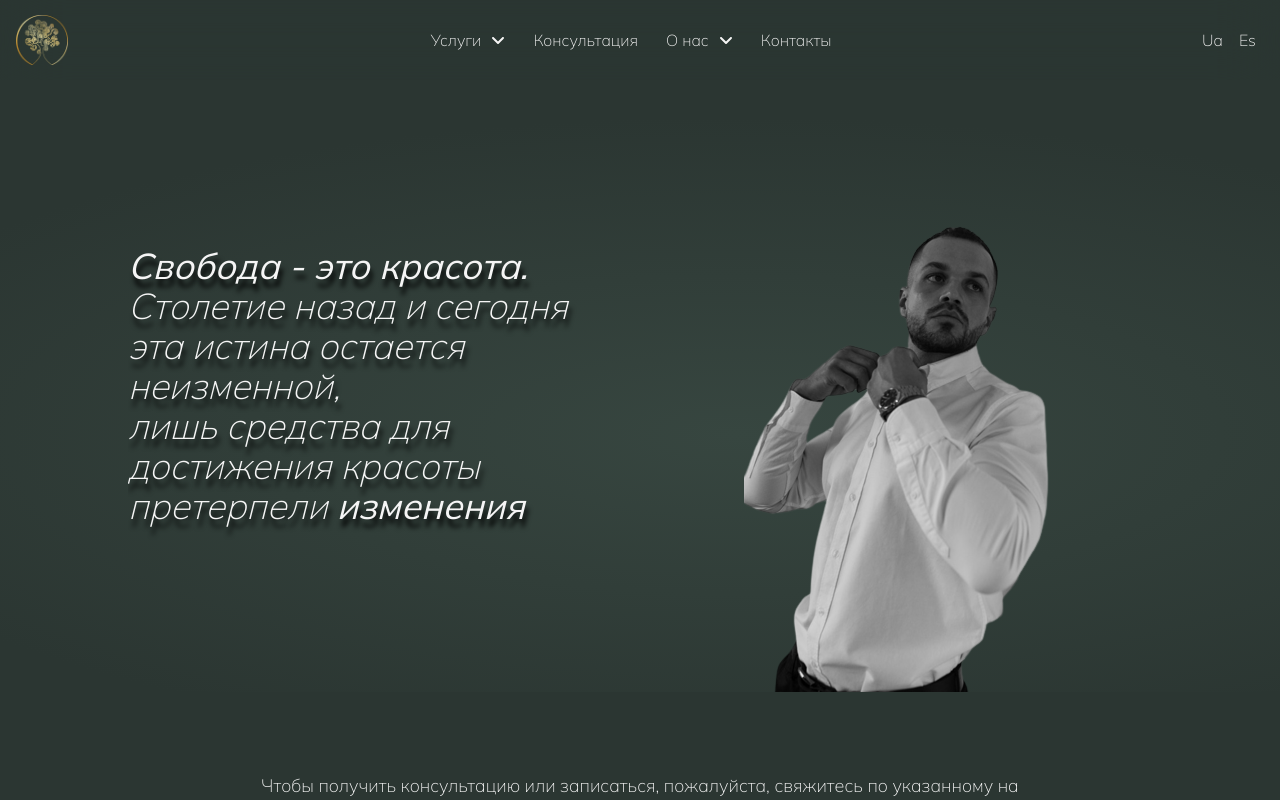
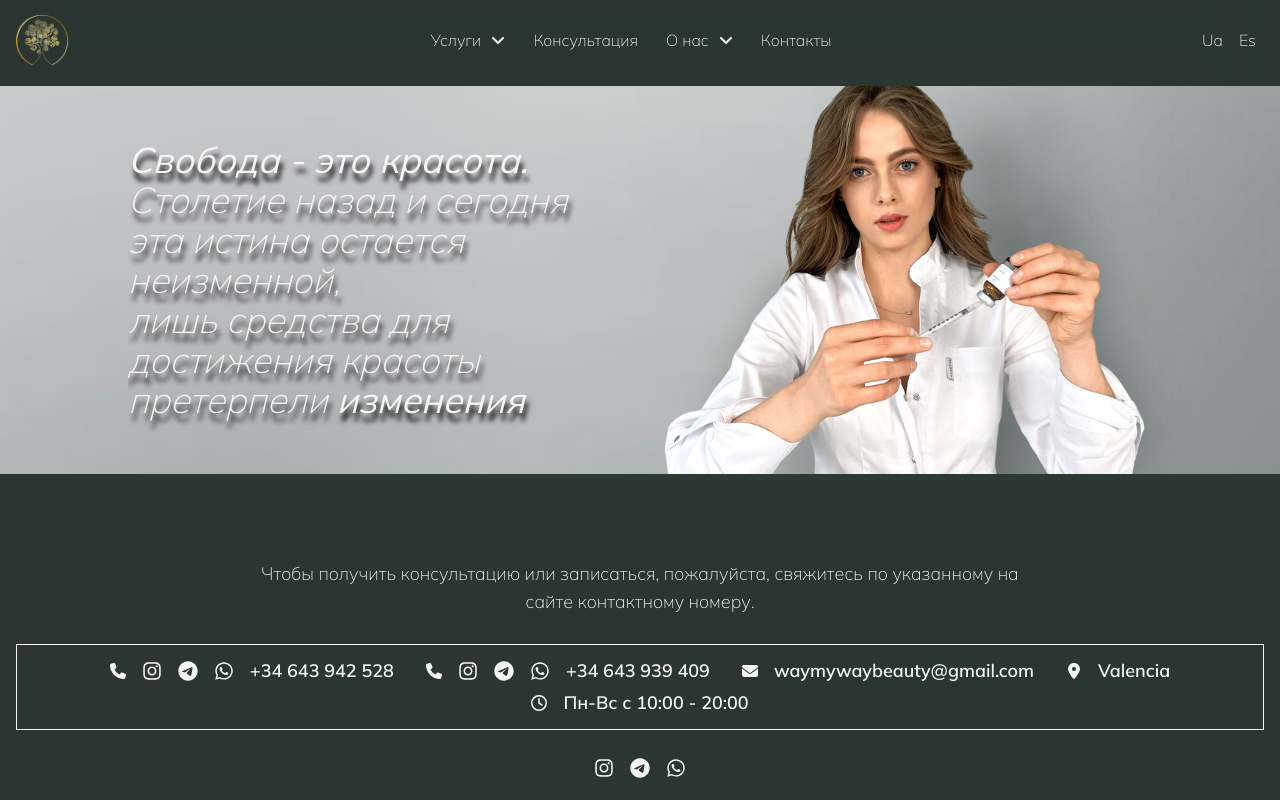
Before and after one commit to KirillUnited/beautymyway-app, a Next.js app: page / in a window 1280 px wide. Shown: the top 800 px of the page. Built offline with nearby package versions, Linux system fonts and the light colour scheme.

Commit message:
Update hero section

```diff
--- a/src/app/containers/HeroSection/HeroSection.module.scss
+++ b/src/app/containers/HeroSection/HeroSection.module.scss
@@ -31,6 +31,6 @@
 }
 .bg-image {
     @apply -order-1 lg:order-1 w-full h-full object-contain lg:w-auto absolute inset-0 lg:relative lg:ml-auto;
-    object-position: right;
-    filter: grayscale(1);
+    // object-position: right;
+    // filter: grayscale(1);
 }
--- a/src/app/containers/HeroSection/HeroSection.tsx
+++ b/src/app/containers/HeroSection/HeroSection.tsx
@@ -6,6 +6,15 @@ import cn from 'classnames';
 export default function HeroSection(): React.JSX.Element {
     return (
         <section className={cn(styles.root)}>
+        <Image
+        fill
+            src="/images/hero.jpg"
+            // width={430}
+            // height={696}
+            alt="hero"
+            priority
+            className={`${styles['bg-image']}`}
+        />
             <div className="container">
                 <div className={`${styles.inner} relative grid grid-cols-1 md:grid-cols-2 justify-center items-center lg:gap-14 max-w-5xl mx-auto`}>
                     <div className='flex flex-col items-center py-5 z-10'>
@@ -17,14 +26,6 @@ export default function HeroSection(): React.JSX.Element {
                         </div>
                     </div>
 
-                    <Image
-                        src="/images/hero-3.png"
-                        width={430}
-                        height={696}
-                        alt="hero"
-                        priority
-                        className={`${styles['bg-image']}`}
-                    />
                 </div>
             </div>
         </section>
```
Also changed, not shown: public/images/hero.jpg (added).
